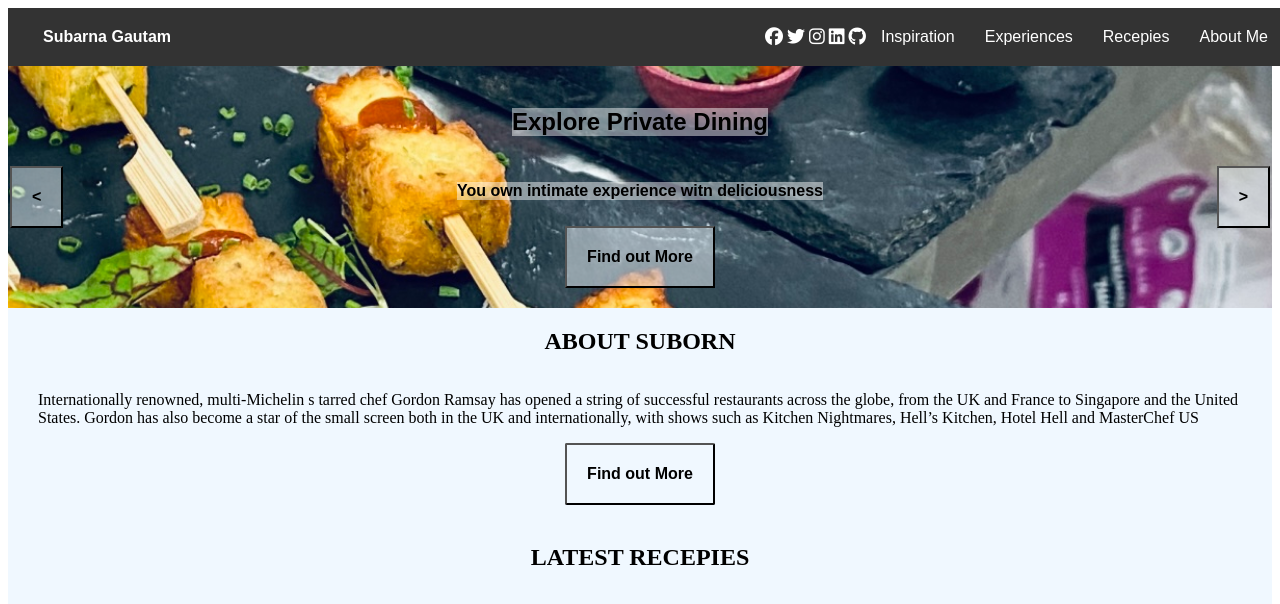
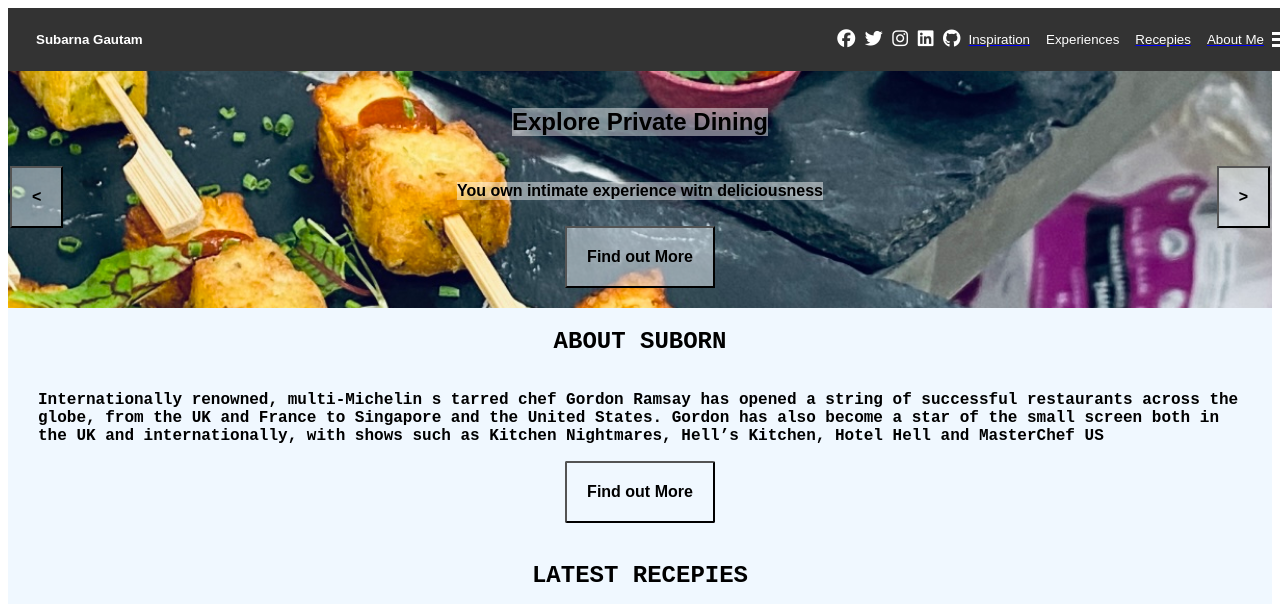
Before and after one commit to SubarnaGautam/portfolioSubarna, a plain HTML site: page index.html in a window 1280 px wide. Shown: the top 604 px of the page. Drawn offline with Linux system fonts and the light colour scheme.

Commit message:
change accorging to viewpoint

```diff
--- a/index.html
+++ b/index.html
@@ -2,7 +2,11 @@
 <html lang="en">
 <head>
     <meta charset="UTF-8">
-    <meta name="viewport" content="width=device-width, initial-scale=1.0">
+
+    <meta name="viewport" content="width=device-width, initial-scale=1, initial-scale=1">
+</head>
+
+
     <link href="style.css" rel="stylesheet">
     <link href="https://cdnjs.cloudflare.com/ajax/libs/font-awesome/5.15.4/css/all.min.css" rel="stylesheet">
 
--- a/style.css
+++ b/style.css
@@ -1,8 +1,9 @@
 body{
     background-color: rgb(255, 255, 255);
-    font-family:'Courier New', Courier, monospace
+    font-family:'Courier New', Courier, monospace;
     font-weight: bold;
     align-content: center;
+    font-size: 1rem;
 
 }
 
@@ -11,7 +12,7 @@ body{
     display: flex; /* Arrange items in a row */
     justify-content: flex-end; /* Space between content on the left and right */
     align-items: center; /* Align items vertically */
-    padding: 10px 20px; /* Add space inside the header */
+    padding: 0.5rem 0.5rem; /* Add space inside the header */
     background-color: #333; /* Background color for the header */
     color: white; /* Text color */
     position: absolute; /* For absolute positioning inside */
@@ -25,10 +26,12 @@ body{
     background-color: transparent; /* Transparent background for header buttons */
     color: white; /* Text color */
     border: none; /* Remove borders */
-    padding: 10px 15px; /* Add padding inside the buttons */
+    padding: 1rem 0.5rem; /* Add padding inside the buttons */
     cursor: pointer; /* Pointer cursor on hover */
-    font-size: 16px; /* Font size for the buttons */
+    font-size: 2rempx; /* Font size for the buttons */
     transition: color 0.3s; /* Smooth transition for hover effects */
+    display: flex;
+    flex-wrap: wrap;
   }
 
    button:hover, .disclamer-btn button:hover{
@@ -46,8 +49,8 @@ body{
     display: block !important;
 }
   .hamburger-menu .bar {
-    width: 25px;
-    height: 3px;
+    width: 1.5rem;
+    height: 0.2rem;
     background-color: white;
     margin: 3px 0;
   }
```
